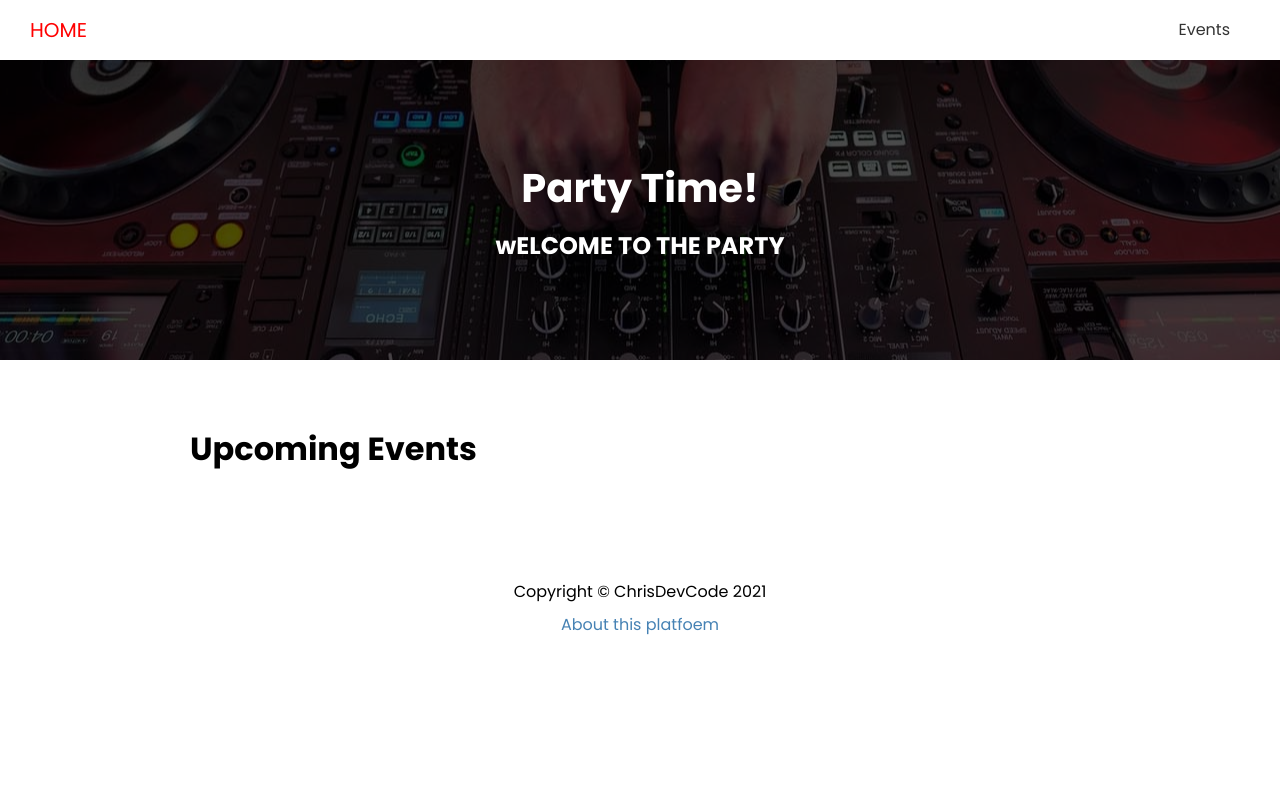
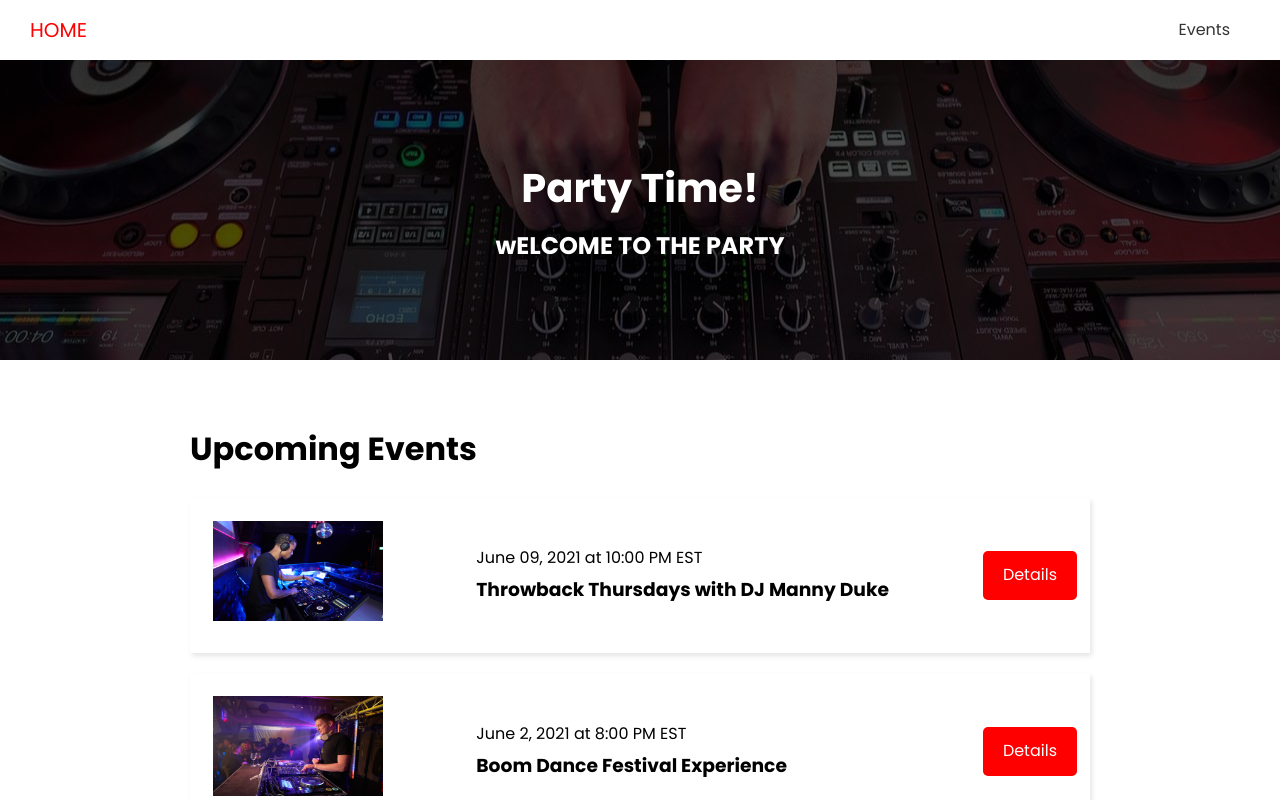
Before and after one commit to ChrisAchinga/events-front, a Next.js app: page / in a window 1280 px wide. Shown: the top 800 px of the page. Built offline with nearby package versions, Linux system fonts and the light colour scheme; no server answers.

Commit message:
eventpages

```diff
--- a/components/EventItem.js
+++ b/components/EventItem.js
@@ -0,0 +1,30 @@
+import Link from 'next/link'
+import Image from 'next/image'
+import styles from '@/styles/EventItem.module.css'
+
+const EventItem = ({ evt }) => {
+  return (
+    <div className={styles.event}>
+      <div className={styles.img}>
+        <Image
+          src={evt.image ? evt.image : '/images/event-default.png'}
+          width={170}
+          height={100}
+        />
+      </div>
+      <div className={styles.info}>
+        <span>
+          {evt.date} at {evt.time}
+        </span>
+        <h3>{evt.name}</h3>
+      </div>
+      <div className={styles.link}>
+        <Link href={`/events/${evt.slug}`}>
+            <a className='btn'>Details</a>
+        </Link>
+      </div>
+    </div>
+  )
+}
+
+export default EventItem
--- a/pages/index.js
+++ b/pages/index.js
@@ -1,10 +1,16 @@
 import Layout from '@/components/Layout'
+import EventItem from '@/components/EventItem'
 import { API_URL } from '@/config/index'
 
-export default function Home() {
+export default function Home({ events }) {
   return (
     <Layout>
       <h1>Upcoming Events</h1>
+      {events.length === 0 && <h3>No Events Available</h3>}
+
+      {events.map((evt) => (
+        <EventItem key={evt.id} evt={evt} />
+      ))}
     </Layout>
   )
 }
@@ -12,10 +18,10 @@
 export async function getServerSideProps() {
   const res = await fetch(`${API_URL}/api/events`)
   const events = await res.json()
-
-  console.log(events)
+  // console.log(events)
 
   return {
     props: { events },
+    // revalidate: 1,
   }
 }
--- /dev/null
+++ b/styles/EventItem.module.css
@@ -0,0 +1,28 @@
+.event {
+    display: flex;
+    justify-content: space-between;
+    align-items: center;
+    margin: 20px 0;
+    padding: 13px;
+    box-shadow: 2px 3px 5px rgba(0, 0, 0, 0.1);
+  }
+
+  .img {
+    flex: 1;
+    margin: 10px;
+  }
+
+  .info {
+    flex: 2;
+  }
+
+  @media (max-width: 600px) {
+    .event {
+      flex-direction: column;
+      text-align: center;
+    }
+
+    .info {
+      margin-bottom: 20px;
+    }
+  }
```
Also changed, not shown: jsconfig.json (indentation only).
